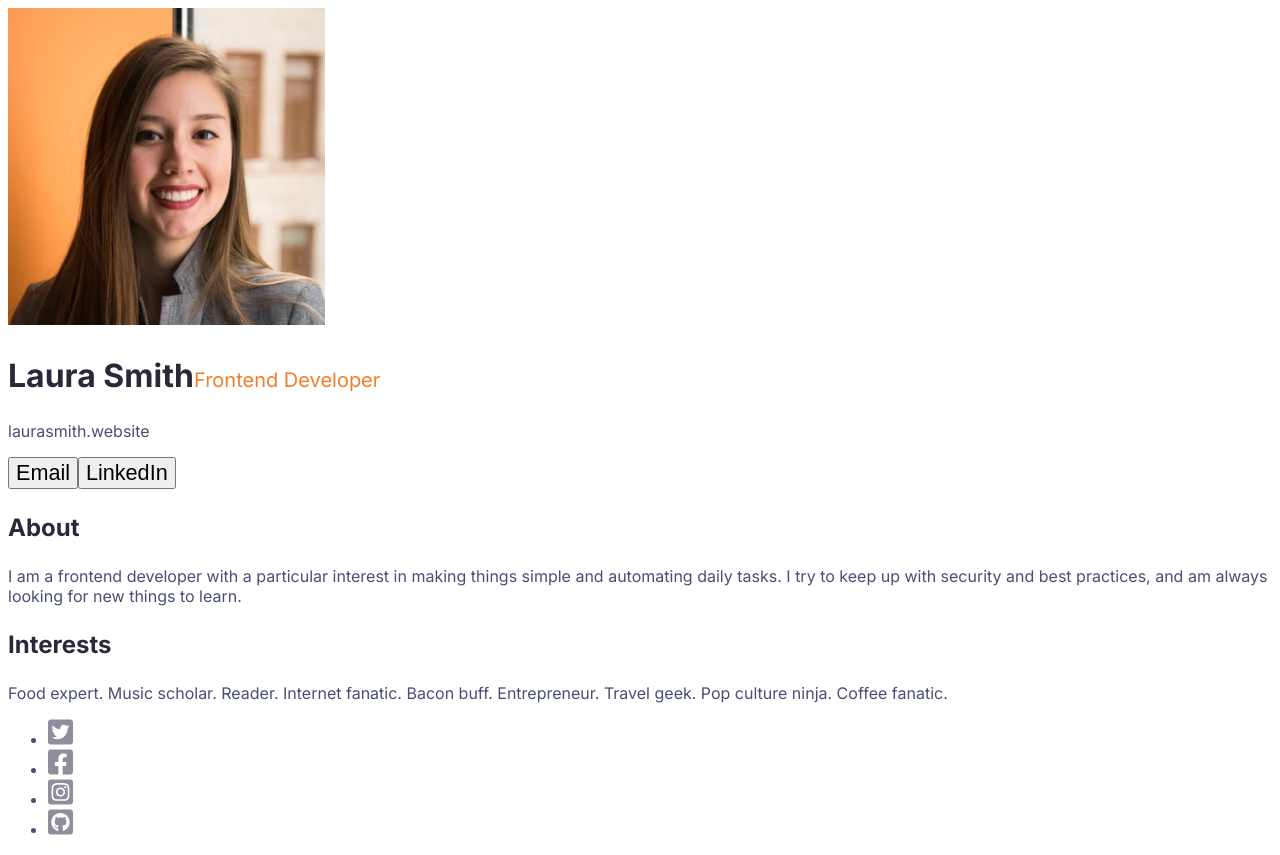
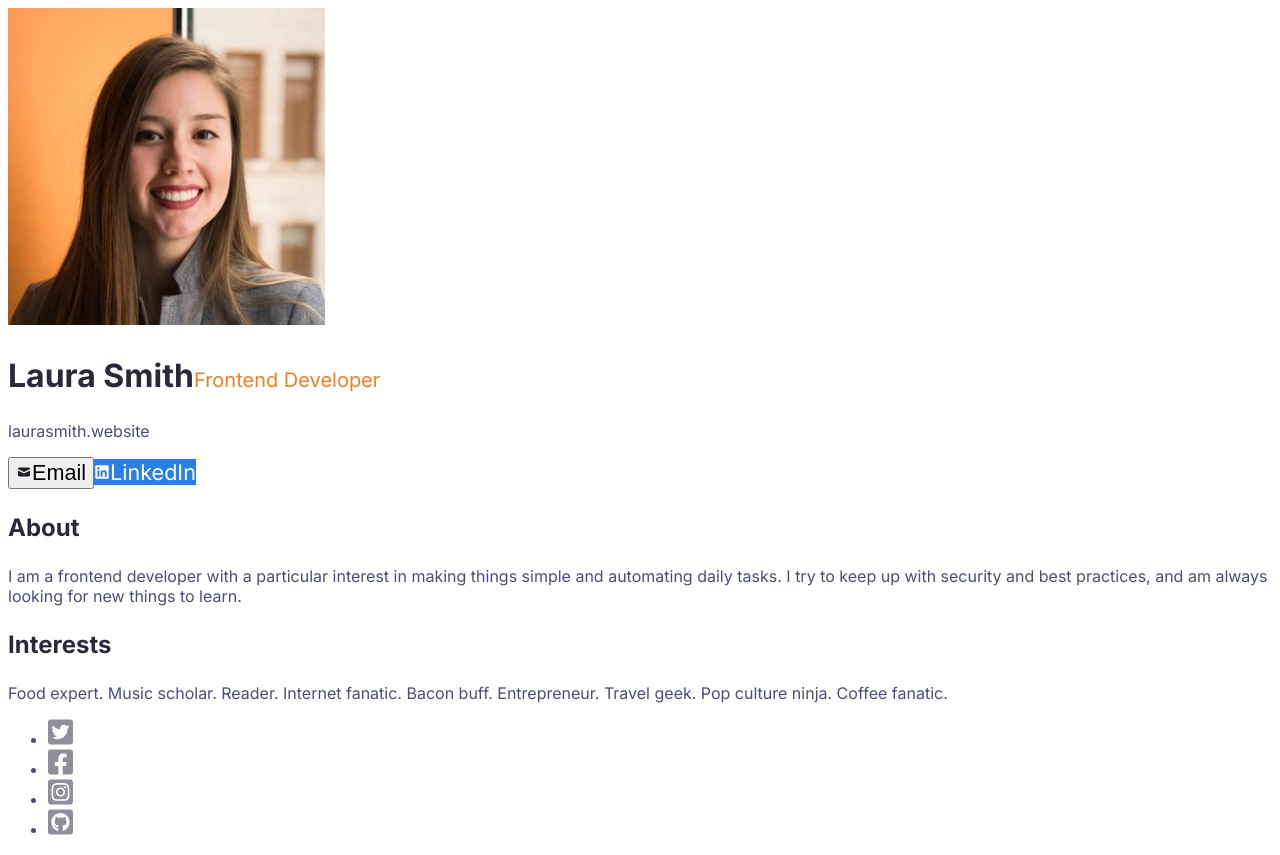
Before and after one commit to tasxatzial/digital-business-card, a React (Vite) app in the folder src/: page / in a window 1280 px wide. Built offline with nearby package versions, Linux system fonts and the light colour scheme.

Commit message:
add basic styles for the buttons

```diff
--- a/src/src/components/Header.jsx
+++ b/src/src/components/Header.jsx
@@ -1,5 +1,6 @@
 import React from 'react';
 import facePhoto from '../assets/face.png';
+import btnIcons from '../assets/btn-icons.svg';
 
 export default function Header() {
   return (
@@ -10,8 +11,18 @@ export default function Header() {
       </h2>
       <p>laurasmith.website</p>
       <div>
-        <button className="card-btn card-email-btn">Email</button>
-        <button className="card-btn card-linkedin-btn">LinkedIn</button>
+        <button className="card-btn card-email-btn" aria-label="Email">
+          <svg width="16px" height="16px">
+            <use href={`${btnIcons}#mail`}></use>
+          </svg>
+          <span>Email</span>
+        </button>
+        <a href="https://linkedin.com" className="card-btn card-linkedin-btn" aria-label="LinkedIn">
+          <svg width="16px" height="16px">
+            <use href={`${btnIcons}#linkedin`}></use>
+          </svg>
+          <span>LinkedIn</span>
+        </a>
       </div>
     </header>
   )
--- a/src/src/style.css
+++ b/src/src/style.css
@@ -20,7 +20,14 @@ body {
 }
 
 .card-btn {
+  cursor: pointer;
   font-size: 1.35rem;
+}
+
+.card-linkedin-btn {
+  background-color: #297FE5;
+  color: white;
+  text-decoration: none;
 }
 
 .card-section-title {
```
Also changed, not shown: src/src/assets/btn-icons.svg (added).
